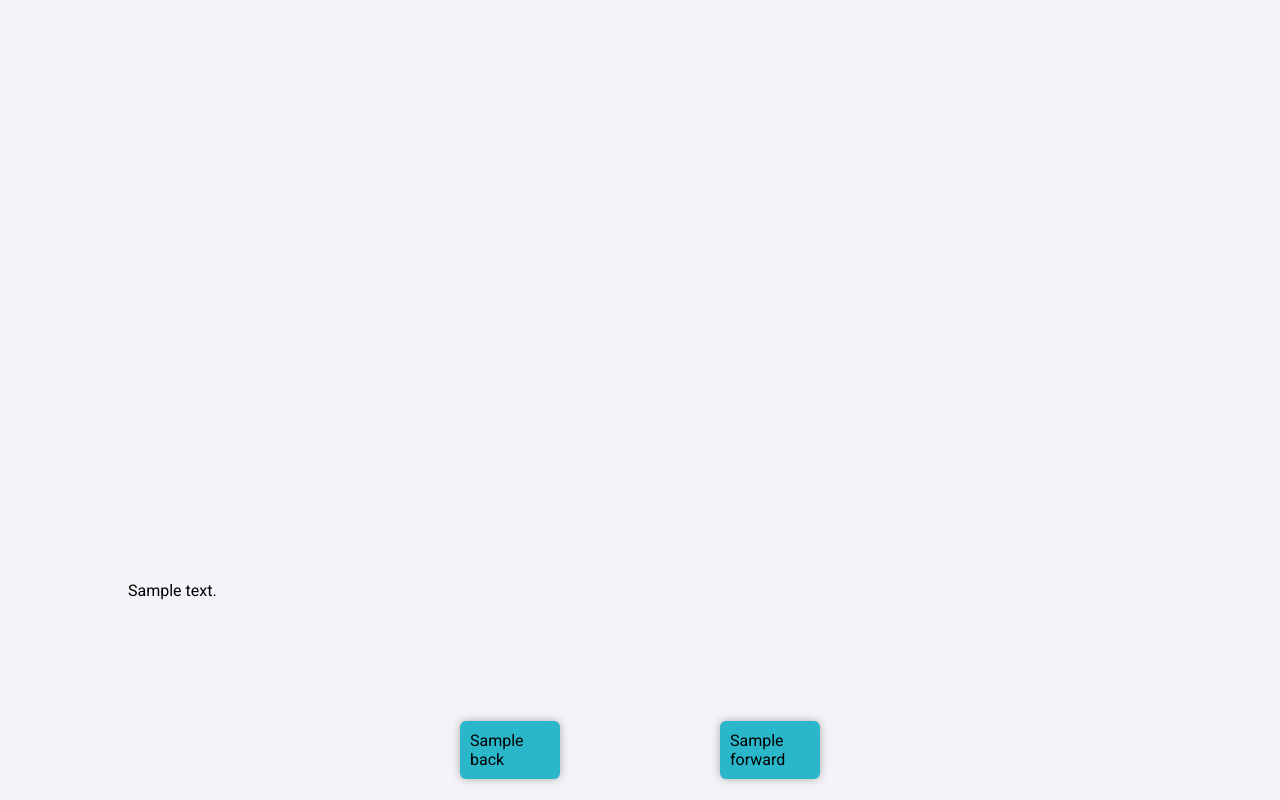
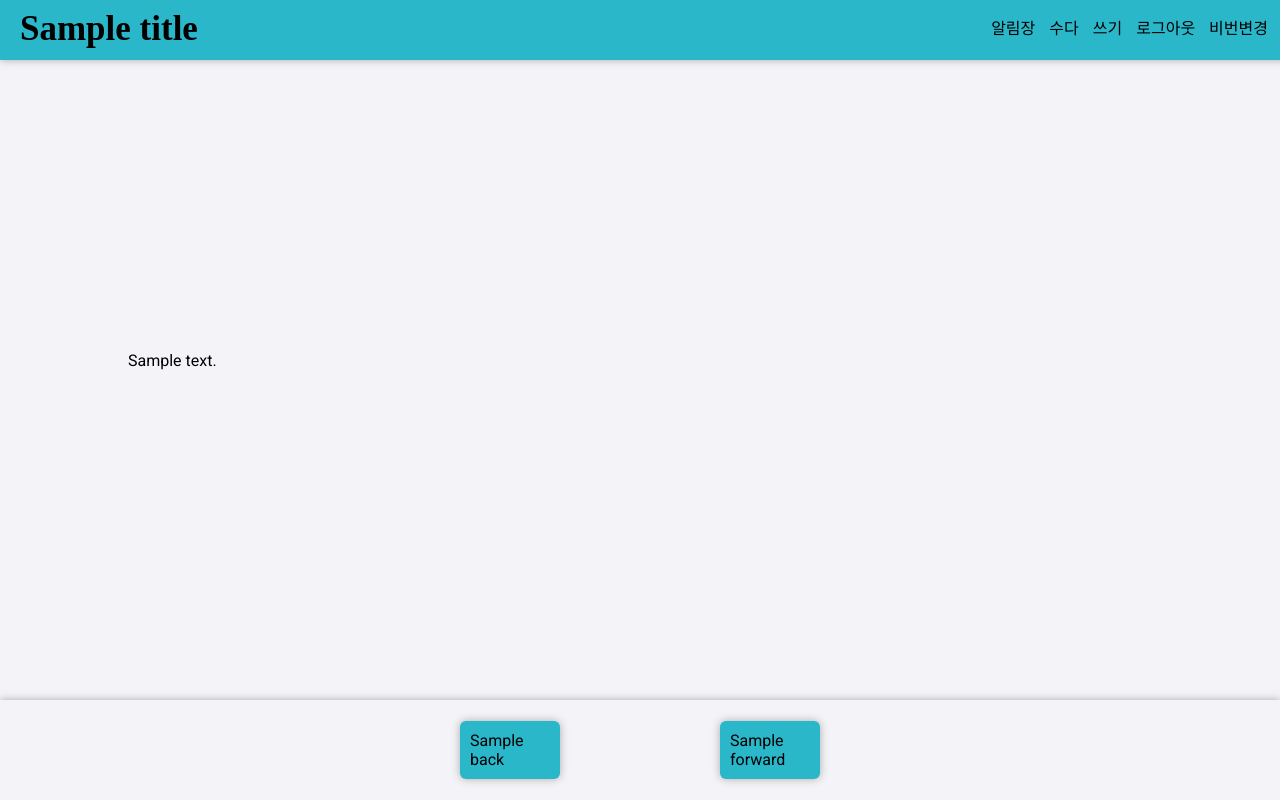
Before and after one commit to rlarjsdn2313/208, a Node server app: template views/school.ejs in a window 1280 px wide. Run offline with Node 20, Linux system fonts and the light colour scheme; the template is opened without the code that fills it: most values are stand-ins (such as "Sample title", 1, 10 or a date in 2020); some web fonts are replaced.

Commit message:
school and article ui

```diff
--- a/data/school/10.json
+++ /dev/null
@@ -1,4 +0,0 @@
-{
-	"date": [2021, 7, 6],
-	"content": "hello"
-}
--- a/data/school/11.json
+++ /dev/null
@@ -1,4 +0,0 @@
-{
-	"date": [2021, 7, 6],
-	"content": "hello"
-}
--- a/data/school/2.json
+++ /dev/null
@@ -1,4 +0,0 @@
-{
-	"date": [2021, 7, 6],
-	"content": "hello<br>my name is william<br>nice to meet you"
-}
--- a/data/school/3.json
+++ /dev/null
@@ -1,4 +0,0 @@
-{
-	"date": [2021, 7, 6],
-	"content": "hello"
-}
--- a/data/school/4.json
+++ /dev/null
@@ -1,4 +0,0 @@
-{
-	"date": [2021, 7, 6],
-	"content": "hello"
-}
--- a/data/school/5.json
+++ /dev/null
@@ -1,4 +0,0 @@
-{
-	"date": [2021, 7, 6],
-	"content": "hello"
-}
--- a/data/school/6.json
+++ /dev/null
@@ -1,4 +0,0 @@
-{
-	"date": [2021, 7, 6],
-	"content": "hello"
-}
--- a/data/school/7.json
+++ /dev/null
@@ -1,4 +0,0 @@
-{
-	"date": [2021, 7, 6],
-	"content": "hello"
-}
--- a/data/school/8.json
+++ /dev/null
@@ -1,4 +0,0 @@
-{
-	"date": [2021, 7, 6],
-	"content": "hello"
-}
--- a/data/school/9.json
+++ /dev/null
@@ -1,4 +0,0 @@
-{
-	"date": [2021, 7, 6],
-	"content": "hello"
-}
--- a/routes/school.js
+++ b/routes/school.js
@@ -63,7 +63,7 @@ router.get('/:page', (req, res) => {
 `;
         i++;
     }
-    res.render('school', { content: result, back: back, forward: forward });
+    res.render('school', { title: '알림장', content: result, back: back, forward: forward });
 });
 
 
--- a/views/school.ejs
+++ b/views/school.ejs
@@ -7,9 +7,17 @@
     <title>알림장</title>
 </head>
 <body>
-    <div class="header">
+    <header class="header">
+        <%- title %>
+        <div class="options">
+            <a class="option" href="/school/1">알림장</a>
+            <a class="option" href="/article/1">수다</a>
+            <a class="option" href="/write">쓰기</a>
+            <a class="option" href="/logout">로그아웃</a>
+            <a class="option" href="/change">비번변경</a>
+        </div>
 
-    </div>
+    </header>
     <div class="container">
         <%- content %>
     </div>
@@ -26,25 +34,64 @@
 </body>
 <style>
     @import url('https://fonts.googleapis.com/css2?family=Roboto:wght@100;400&display=swap');
-
+    @font-face {
+    font-family: 'BMJUA';
+    src: url('https://cdn.jsdelivr.net/gh/projectnoonnu/noonfonts_one@1.0/BMJUA.woff') format('woff');
+    font-weight: normal;
+    font-style: normal;
+}
     html, body {
         width: 100vw;
-        height: 100vh;
+        height: 100%;
         margin: 0;
         padding: 0;
         position: fixed;
         overflow-x: hidden;
-        overflow-y: scroll;
         display: flex;
         background-color: #f4f4f8;
         font-family: 'Roboto', sans-serif;
     }
 
+    .header {
+        position: fixed;
+        margin-bottom: 100px;
+        width: 100%;
+        height: 60px;
+        float: top;
+        margin: 0;
+        padding: 0;
+        background-color: #2ab7ca;
+        text-align: left;
+        font-family: 'BMJUA';
+        font-weight: bold;
+        font-size: 35px;
+        line-height: 58px;
+        box-shadow: 0 0 8px 0 #aaaaaa;
+        padding-left: 20px;
+        padding-right: 30px;
+    }
+
+    .options {
+        font-size: 16px;
+        font-weight: normal;
+        float: right;
+        margin-right: 27px;
+    }
+
+    .option {
+        padding-left: 5px;
+        padding-right: 5px;
+    }
+
+    .block {
+        height: 100px;
+    }
+
     .container {
         width: 80%;
         margin: auto;
-        display:table;
-        margin-bottom: 200px;
+        padding-bottom: 150px;
+        padding-top: 70px;
     }
 
     .content {
@@ -53,7 +100,7 @@
         padding: 10px;
         margin: 20px;
         margin-bottom: 40px;
-        background: #e6e6ea;
+        background: #fed766;
         border-radius: 8px;
         box-shadow: 0 0 8px 0 #aaaaaa;
     }
@@ -65,13 +112,20 @@
         margin-bottom: 10px;
     }
 
+    h2 {
+        font-size: 19px;
+        margin: 0;
+        margin-bottom: 10px;
+    }
+
     .hr {
         width: 100%;
         background-color: white;
-        height: 3px;
+        height: 1px;
         margin: 0 auto;
         margin-bottom: 10px;
     }
+
     .footer {
         position: fixed;
         width: 100vw;
@@ -81,11 +135,11 @@
         justify-content: center;
         align-items: center;
         background-color: #f4f4f8;
+        box-shadow: 0 0 8px 0 #aaaaaa;
     }
 
     .highlight {
         font-weight: bold;
-        text-decoration: none;
     }
 
     .key {
@@ -106,6 +160,11 @@
         float: right;
     }
 
+    a {
+        text-decoration: none;
+        color: black;
+    }
+
     .move {
         margin: auto;
         color: #f4f4f8;
```
Also changed, not shown: routes/article.js (+9 -7 lines).
